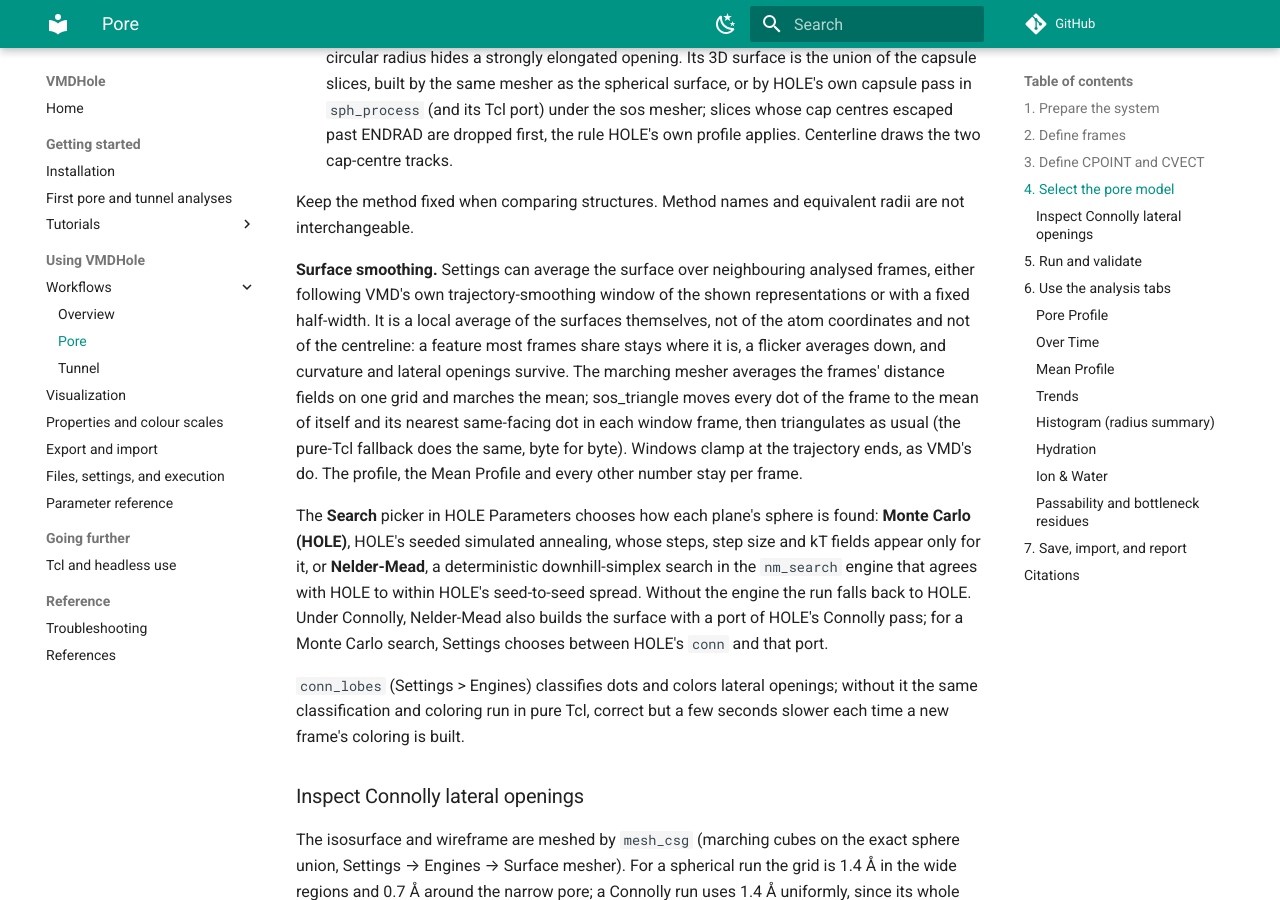
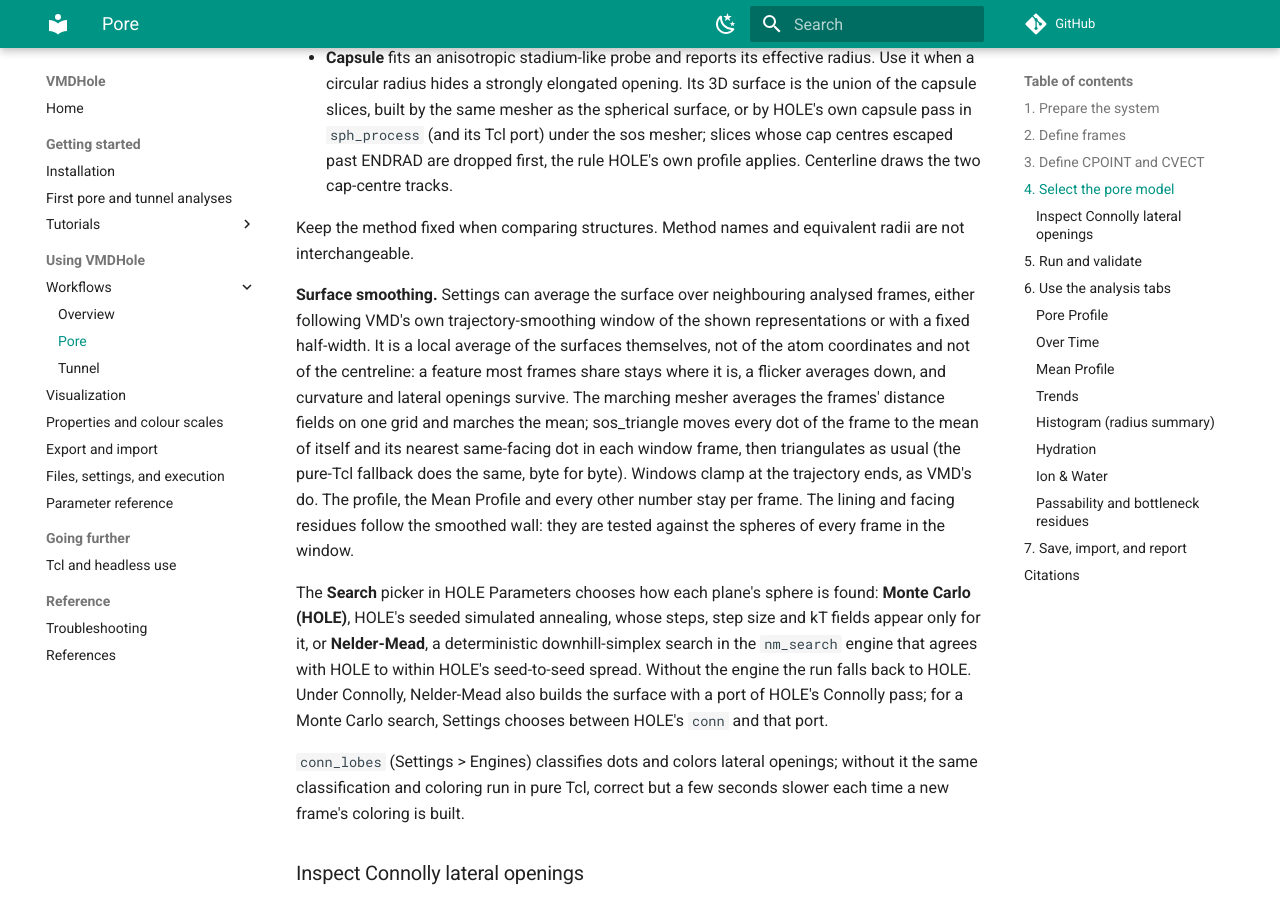
Before and after one commit to aminkvh/VMDHole, an MkDocs documentation site: the page built from docs/pore-mode.md, in a window 1280 px wide and 900 px high, scrolled down 2209 px. Built offline with MkDocs 1.6.1 and Material for MkDocs 9.7.7, drawn with Linux system fonts in a browser that asks for light colours; comment, search, counter and statistics services are not loaded; some of the changed text lies outside the part shown.

Commit message:
feat: CVECT stick tilts by degrees about the screen axes; stick dialog per mode; lining follows the smoothing window

```diff
--- a/docs/pore-mode.md
+++ b/docs/pore-mode.md
@@ -49,9 +49,10 @@
 The **⌖** button beside either field opens an on-screen stick: drag the pad or
 click the arrows to move `CPOINT`, or tilt `CVECT`, relative to the current
 view, so up, down, left and right always match the screen whatever the model's
-rotation. The step entry sets the distance per click and the drag sensitivity.
-The same dialog holds the per-frame modes described below, and the cue is shown
-while it is open.
+rotation. `CPOINT` moves by the step in Å; `CVECT` turns by the step in degrees
+about the screen's up or right axis, so it only ever changes direction (HOLE
+uses nothing else of it). The same dialog holds the per-frame modes described
+below, and the cue is shown while it is open.
 
 For a trajectory, `CPOINT` may be static, carried by a local rigid-body fit
 (**Stabilize**), or re-centred on nearby atoms (**Track**). A two-point `CVECT`
@@ -93,7 +94,9 @@
 every dot of the frame to the mean of itself and its nearest same-facing dot
 in each window frame, then triangulates as usual (the pure-Tcl fallback does
 the same, byte for byte). Windows clamp at the trajectory ends, as VMD's do.
-The profile, the Mean Profile and every other number stay per frame.
+The profile, the Mean Profile and every other number stay per frame. The
+lining and facing residues follow the smoothed wall: they are tested against
+the spheres of every frame in the window.
 
 The **Search** picker in HOLE Parameters chooses how each plane's sphere is
 found: **Monte Carlo (HOLE)**, HOLE's seeded simulated annealing, whose
```
Also changed, not shown: 2 other files.
